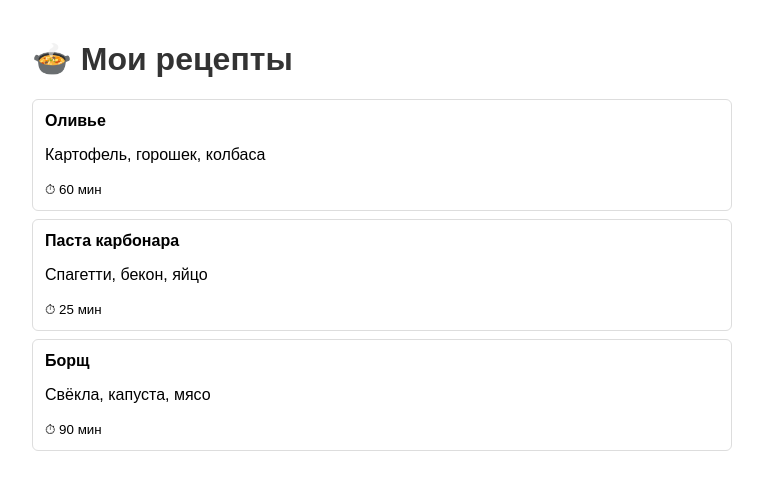
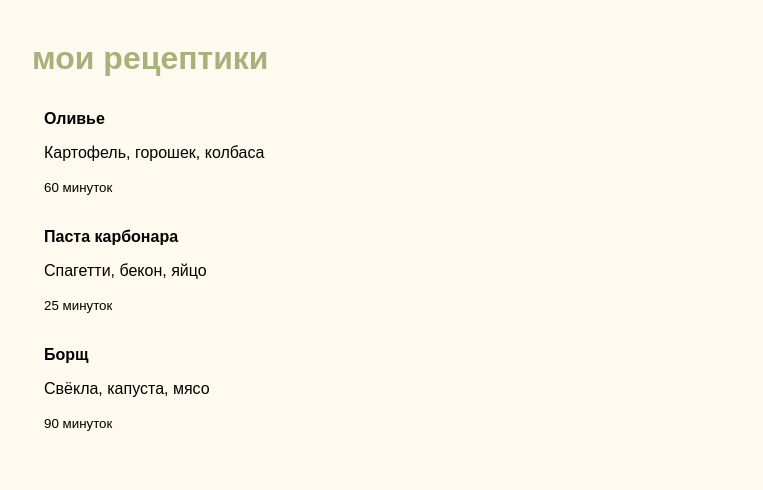
Before and after one commit to Sulimandra-trans/recipes-app, a PHP site: page / in a window 1280 px wide. Shown: the top 490 px of the page, without its empty margins (258-1021 px from the left). Run offline with PHP 8.4, Linux system fonts and the light colour scheme; data comes from the database, SQL or seed files in the repository.

Commit message:
data: добавлены рецепты через DBeaver

```diff
--- /dev/null
+++ b/db/extra_recipes.sql
@@ -0,0 +1,5 @@
+INSERT INTO recipes (title, ingredients, time_minutes) VALUES
+('Блины', 'Молоко, яйца, мука, сахар', 30),
+('Омлет', 'Яйца, молоко, соль', 10);
+
+SELECT * FROM recipes;
--- a/src/index.php
+++ b/src/index.php
@@ -7,20 +7,20 @@ $recipes = $pdo->query("SELECT * FROM recipes ORDER BY id DESC")->fetchAll(PDO::
 <html lang="ru">
 <head>
     <meta charset="UTF-8">
-    <title>Мои рецепты</title>
+    <title>мои рецептики</title>
     <style>
-        body { font-family: sans-serif; max-width: 700px; margin: 40px auto; }
-        .recipe { border: 1px solid #ddd; padding: 12px; margin: 8px 0; border-radius: 6px; }
-        h1 { color: #333; }
+        body { font-family: sans-serif; max-width: 700px; margin: 40px auto; background-color: floralwhite;}
+        .recipe { border: 0px solid #a7b179; padding: 12px; margin: 8px 0; border-radius: 6px; }
+        h1 { color: #a7b179; }
     </style>
 </head>
 <body>
-    <h1>🍲 Мои рецепты</h1>
+    <h1>мои рецептики</h1>
     <?php foreach ($recipes as $r): ?>
         <div class="recipe">
             <strong><?= htmlspecialchars($r['title']) ?></strong>
             <p><?= htmlspecialchars($r['ingredients']) ?></p>
-            <small>⏱ <?= (int)$r['time_minutes'] ?> мин</small>
+            <small><?= (int)$r['time_minutes'] ?> минуток</small>
         </div>
     <?php endforeach; ?>
 </body>
```
Also changed, not shown: README-transfer.md (added), README.md (added).
